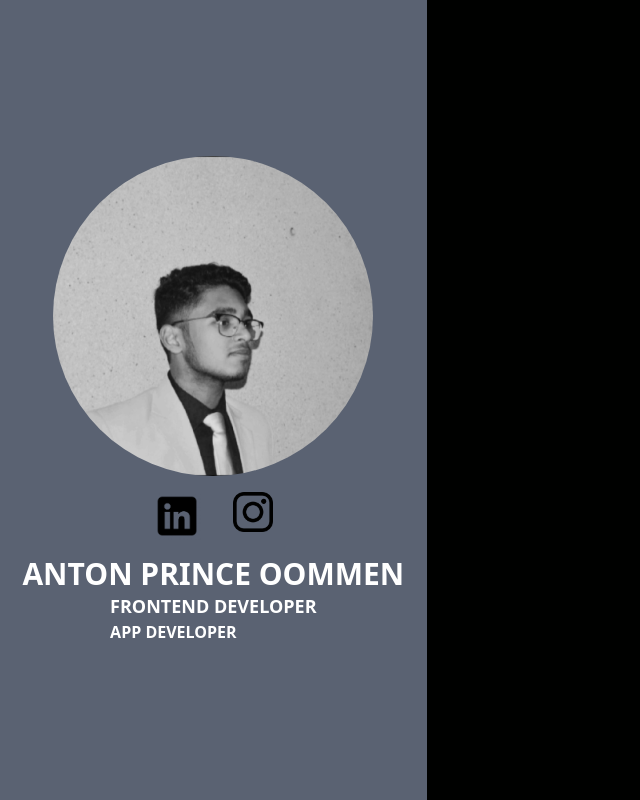
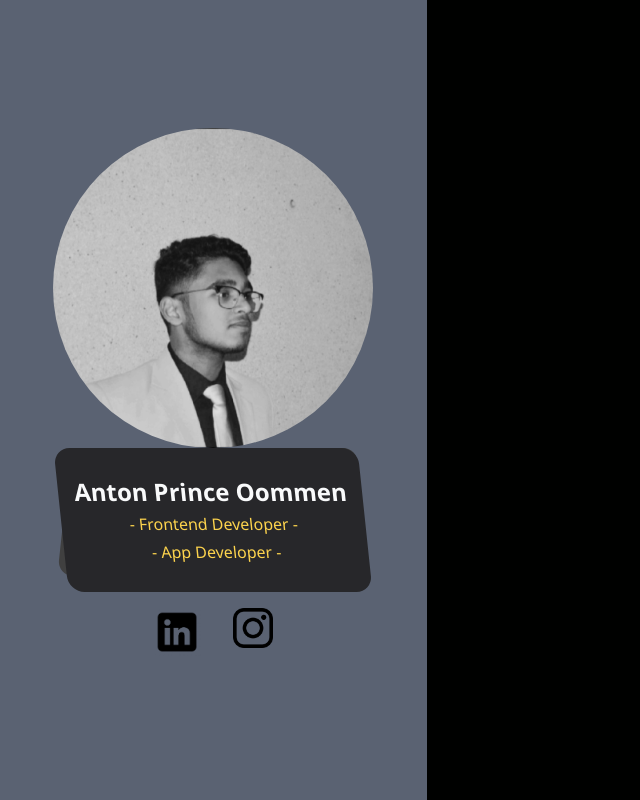
Before and after one commit to antonnprince/My-Portfolio, a plain HTML site: page index.html in a window 1280 px wide. Shown: the whole page, without its empty margins (0-640 px from the left). Drawn offline with nearby package versions, Linux system fonts and the light colour scheme.

Commit message:
profile badge update

```diff
--- a/index.html
+++ b/index.html
@@ -25,9 +25,20 @@
     <section class="flex-col flex bg-[#5a6272] mr-auto h-screen w-1/3 text-white font-semibold
     font-2xl justify-center items-center">
 
-      <img src="dp.jfif" class="h-80 w-80 rounded-full" />
+      <img src="dp.jfif" class="h-80 w-80 rounded-full" >
+    <div class="group duration-500 hover:-skew-x-0 skew-x-6 hover:translate-x-2">
+      <div class="group-hover:duration-400 relative rounded-2xl w-auto h-36
+       bg-zinc-800 text-gray-50 flex flex-col px-4
+       justify-center items-center gap-1 before:-skew-x-12
+       before:rounded-2xl  before:absolute before:content['']  before:bg-neutral-700 before:right-3
+       before:top-0 before:w-72 before:h-32 before:-z-10">
+        <span class="text-2xl font-bold">Anton Prince Oommen</span>
+        <p class="text-amber-300 font-thin">- Frontend Developer -</p>
+        <p class="text-amber-300 font-thin">- App Developer -</p>
+      </div>
+    </div>
 
-      <div class="flex flex-row space-x-8 my-4">
+    <div class="flex flex-row space-x-8 my-4">
 
       <a href="https://www.linkedin.com/in/anton-prince-oommen-00877122a/">
       <img src="linkedin.png" class="h-12 w-12" />
@@ -38,11 +49,7 @@
       </a>
     </div>
 
-    <h1 class="text-3xl font-bold text-shadow-lg opacity-100"> ANTON PRINCE OOMMEN</h1>
-    <div class="text-left">
-    <h2 class="text-lg font-semibold">FRONTEND DEVELOPER</h2>
-    <h2>APP DEVELOPER</h2>
-    </div>
+
   </section>
   <!--PROFILE ENDS-->
 
```
